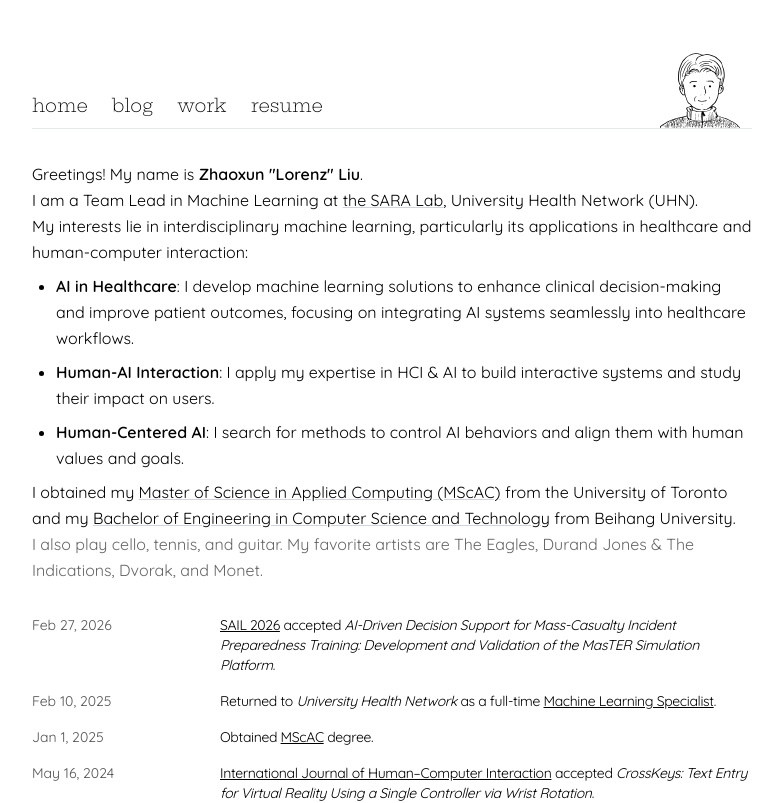
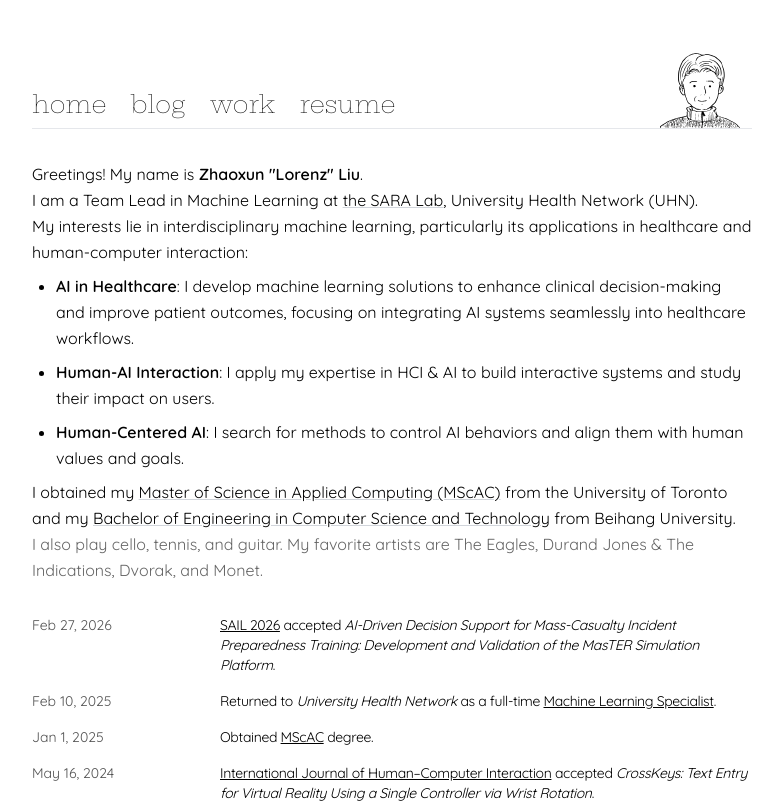
Before and after one commit to lorenz-liu/me, a Next.js app: page / in a window 1280 px wide. Shown: the top 803 px of the page, without its empty margins (248-1030 px from the left). Built offline with nearby package versions, Linux system fonts and the light colour scheme.

Commit message:
update: fonts

```diff
--- a/app/globals.css
+++ b/app/globals.css
@@ -1,4 +1,9 @@
 @import "tailwindcss";
+
+@theme {
+  --font-hepta-slab: 'Hepta Slab', serif;
+  --font-raleway-dots: 'Raleway Dots', sans-serif;
+}
 
 @font-face {
   font-family: 'Quicksand';
@@ -132,7 +137,6 @@ body {
 
 .font-hepta-slab {
   font-family: 'Hepta Slab', serif;
-  font-weight: 300;
 }
 
 .prose {
--- a/app/layout.tsx
+++ b/app/layout.tsx
@@ -18,7 +18,7 @@ export default function RootLayout({
       <body className="min-h-screen bg-white text-black">
         <div className="max-w-3xl mx-auto px-6 py-12">
           <nav className="mb-8 border-b pr-3 border-gray-200 flex items-end-safe justify-between">
-            <div className="flex mb-2 gap-6 text-lg font-hepta-slab">
+            <div className="flex mb-2 gap-6 text-2xl font-hepta-slab font-extralight">
               <Link href="/" className="hover:text-gray-600 transition-colors">
                 home
               </Link>
```
